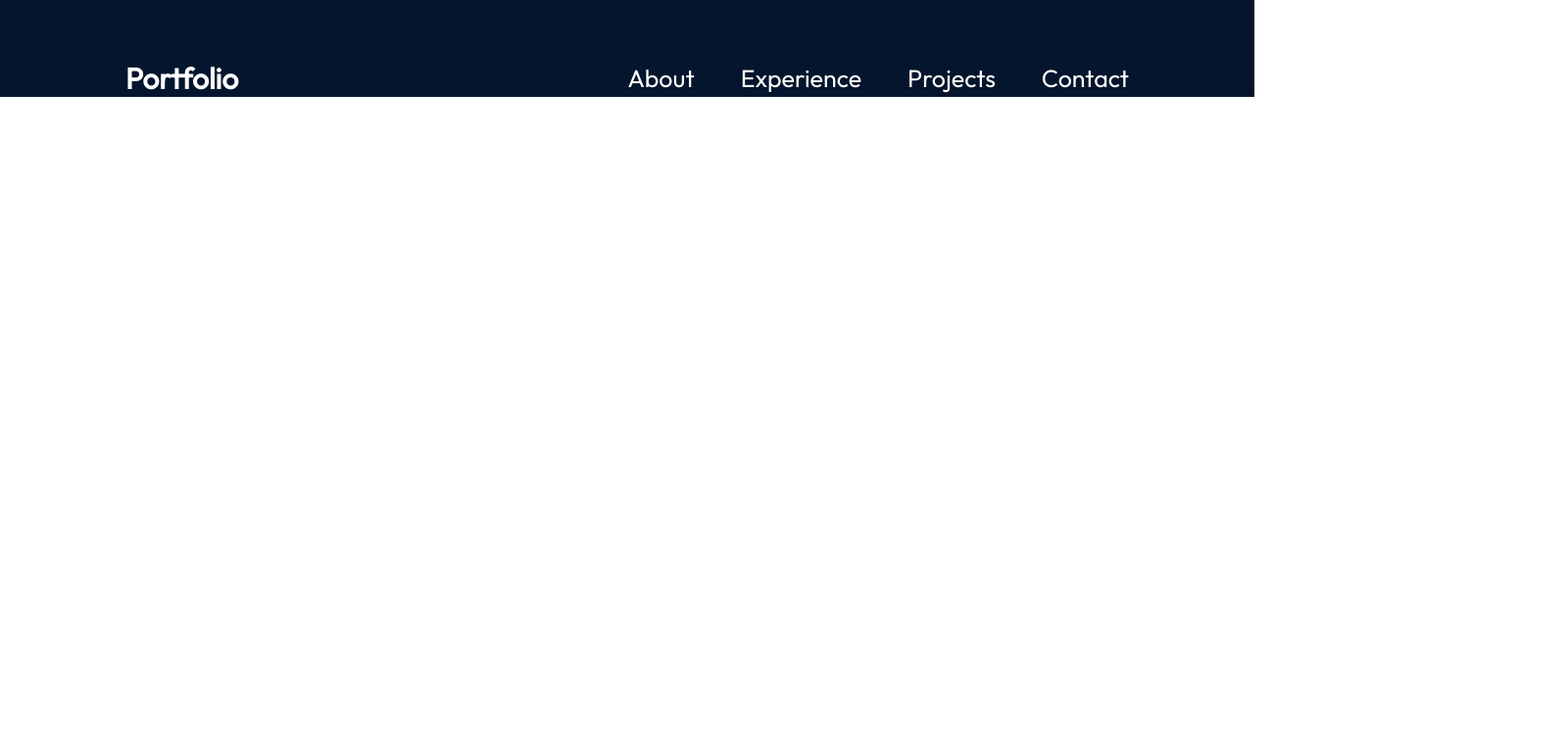
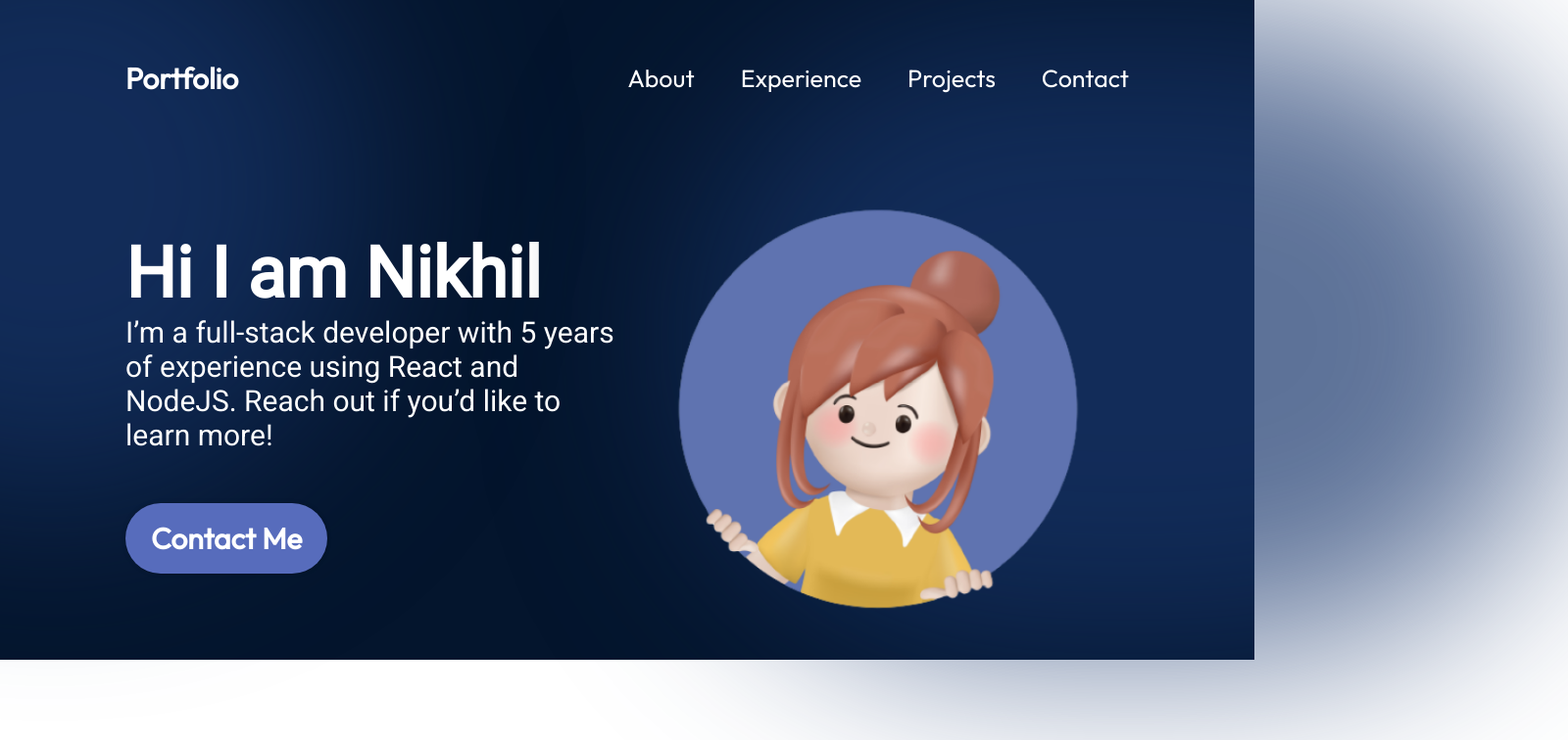
Before and after one commit to crypto-Nik/PortfolioWebsite, a React (Vite) app in the folder my-portfolio/: page / in a window 1280 px wide. Shown: the top 756 px of the page at 98% size, 1600 px wide, since content can reach past the window. Built offline with nearby package versions, Linux system fonts and the light colour scheme.

Commit message:
feat: aded hero section

```diff
--- a/my-portfolio/src/App.jsx
+++ b/my-portfolio/src/App.jsx
@@ -1,15 +1,14 @@
-
-import styles from "./App.module.css"
-import Navbar from "./components/Navbar"
+import styles from "./App.module.css";
+import Hero from "./components/Hero/Hero";
+import Navbar from "./components/Navbar";
 
 function App() {
-
-
   return (
-
-      <div className={styles.App}><Navbar/></div>
-
-  )
+    <div className={styles.App}>
+      <Navbar />
+      <Hero />
+    </div>
+  );
 }
 
-export default App
+export default App;
--- /dev/null
+++ b/my-portfolio/src/components/Hero/Hero.jsx
@@ -0,0 +1,32 @@
+// eslint-disable-next-line no-unused-vars
+import React from "react";
+import { getImageUrl } from "../../utils/util";
+import styles from "../Hero/Hero.module.css";
+function Hero() {
+  return (
+    <section className={styles.container}>
+      <div className={styles.content}>
+        <h1 className={styles.title}>Hi I am Nikhil</h1>
+        <p className={styles.description}>
+          I’m a full-stack developer with 5 years of experience using React and
+          NodeJS. Reach out if you’d like to learn more!
+        </p>
+        <a
+          href="mailto:nikhilgadekar0@gmail.com"
+          className={styles.contactButton}
+        >
+          Contact Me
+        </a>
+      </div>
+      <img
+        className={styles.heroImg}
+        alt="hero-image"
+        src={getImageUrl("hero/heroImage.png")}
+      ></img>
+      <div className={styles.topBlur}></div>
+      <div className={styles.bottomBlur}></div>
+    </section>
+  );
+}
+
+export default Hero;
--- /dev/null
+++ b/my-portfolio/src/components/Hero/Hero.module.css
@@ -0,0 +1,115 @@
+@import "../../vars.css";
+
+.container {
+
+    display: flex;
+    flex-direction: row;
+    justify-content: space-between;
+    align-items: center;
+    margin-top: 50px;
+    z-index: 1;
+    margin-left: 10%;
+    margin-right: 10%;
+
+}
+
+.content {
+    display: flex;
+
+    flex-direction: column;
+    color: var(--color-text);
+    z-index: 1;
+}
+
+.title {
+   font-family: var(--font-roboto);
+font-size: 72px;
+font-style: normal;
+font-weight: 800;
+background: linear-gradient(90deg, #FFF 80.05%, rgba(255, 255, 255, 0.00) 142.63%);
+background-clip: text;
+-webkit-background-clip: text;
+-webkit-text-fill-color: transparent;
+
+
+}
+
+.description{
+    font-family: var(--font-roboto);
+font-size: 30px;
+font-style: normal;
+font-weight: 400;
+margin-bottom: 52px;
+}
+
+.contactButton {
+    border-radius: 100px;
+background: var(--color-primary);
+color: #FFF;
+padding: 17px 26px;
+font-size: 30px;
+font-style: normal;
+font-weight: 600;
+width: fit-content;
+text-decoration: none;
+box-shadow: 0 0 4px 0 rgba(0, 0,0 ,0.25);
+}
+
+.heroImg {
+    width: 50%;
+    z-index: 1;
+    animation-name: floating;
+    animation-duration: 3s;
+    animation-iteration-count: infinite;
+    animation-timing-function: ease-in-out;
+}
+
+@keyframes floating {
+    0% {
+        transform: translate(0,0px);
+    }
+    50% {
+        transform: translate(0, 10px);
+    }
+    100% {
+        transform: translate(0, -0px);
+    }
+}
+
+.topBlur {
+    position: absolute;
+    width: 50vw;
+    height: 50vw;
+    min-width: 350px;
+    min-width: 350px;
+    top: -128px;
+    left: -21vw;
+    border-radius: 764px;
+    background: rgba(25, 55,109 ,0.7);
+    filter: blur(100px);
+
+}
+
+.bottomBlur {
+    position: absolute;
+    width: 70vw;
+    height: 50vw;
+    min-width: 250px;
+
+top: 23px;
+    right: -25vw;
+    border-radius: 764px;
+    background: rgba(25, 55,109 ,0.7);
+    filter: blur(100px);
+}
+
+@media screen and (max-width: 830px) {
+    .container {
+        flex-direction: column-reverse;
+
+    }
+    .content {
+        align-items: center;
+    }
+
+}
--- a/my-portfolio/src/components/Navbar.jsx
+++ b/my-portfolio/src/components/Navbar.jsx
@@ -1,3 +1,4 @@
+// eslint-disable-next-line no-unused-vars
 import React from "react";
 import styles from "../components/navbar.module.css";
 import { getImageUrl } from "../utils/util";
```
